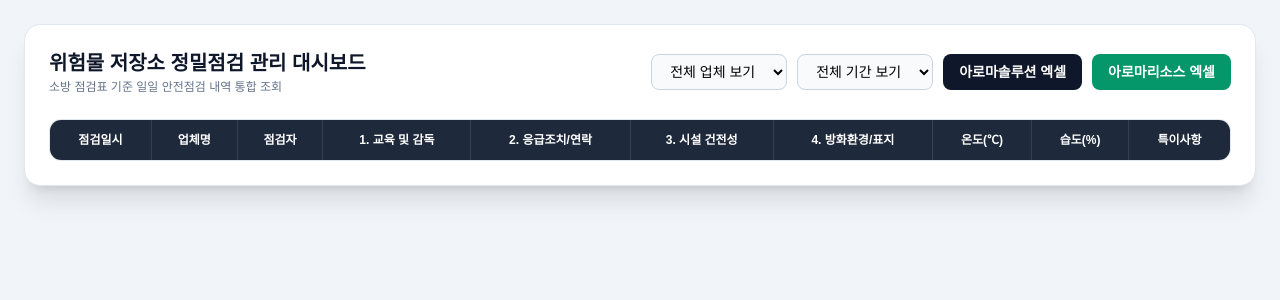
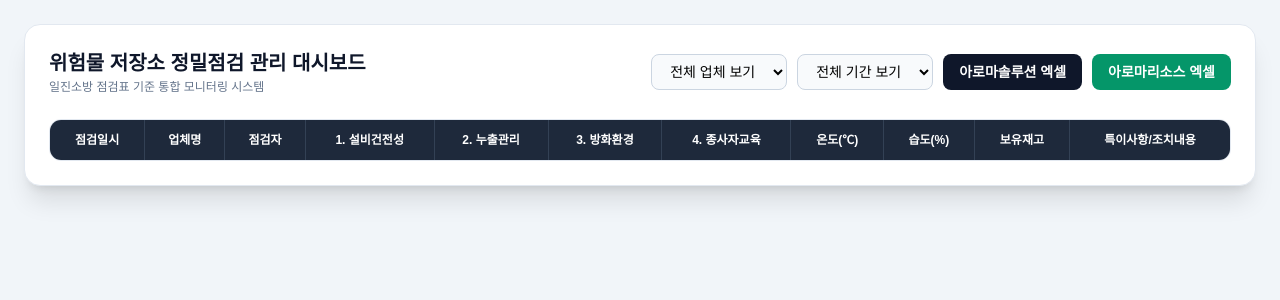
Before and after one commit to wjsdydxo94-a11y/hazardous-check, a Flask app: page /admin in a window 1280 px wide. Shown: the top 300 px of the page. Run offline with Flask 3, Linux system fonts and the light colour scheme; lists and menus that the app fills with data are empty; some libraries are stand-ins or nearby versions; some web fonts are replaced.

Commit message:
Update admin.html

```diff
--- a/templates/admin.html
+++ b/templates/admin.html
@@ -3,7 +3,7 @@
 <head>
     <meta charset="UTF-8">
     <meta name="viewport" content="width=device-width, initial-scale=1.0">
-    <title>위험물 저장소 정밀점검 관리 대시보드</title>
+    <title>위험물 정밀점검 관리 대시보드</title>
     <script src="https://cdn.tailwindcss.com"></script>
     <link href="https://fonts.googleapis.com/css2?family=Pretendard:wght@400;500;600;700&display=swap" rel="stylesheet">
     <style> body { font-family: 'Pretendard', sans-serif; } </style>
@@ -14,7 +14,7 @@
         <div class="flex flex-wrap justify-between items-center mb-6 gap-4">
             <div>
                 <h1 class="text-xl font-bold text-slate-900">위험물 저장소 정밀점검 관리 대시보드</h1>
-                <p class="text-xs text-slate-500 mt-0.5">소방 점검표 기준 일일 안전점검 내역 통합 조회</p>
+                <p class="text-xs text-slate-500 mt-0.5">일진소방 점검표 기준 통합 모니터링 시스템</p>
             </div>
             <div class="flex flex-wrap gap-2.5 items-center">
                 <select id="companySelect" onchange="filterTable()" class="px-3.5 py-2 bg-slate-50 border border-slate-300 rounded-lg text-sm font-medium outline-none">
@@ -37,13 +37,14 @@
                         <th class="py-3 px-3 border-r border-slate-700">점검일시</th>
                         <th class="py-3 px-3 border-r border-slate-700">업체명</th>
                         <th class="py-3 px-3 border-r border-slate-700">점검자</th>
-                        <th class="py-3 px-3 border-r border-slate-700">1. 교육 및 감독</th>
-                        <th class="py-3 px-3 border-r border-slate-700">2. 응급조치/연락</th>
-                        <th class="py-3 px-3 border-r border-slate-700">3. 시설 건전성</th>
-                        <th class="py-3 px-3 border-r border-slate-700">4. 방화환경/표지</th>
+                        <th class="py-3 px-3 border-r border-slate-700">1. 설비건전성</th>
+                        <th class="py-3 px-3 border-r border-slate-700">2. 누출관리</th>
+                        <th class="py-3 px-3 border-r border-slate-700">3. 방화환경</th>
+                        <th class="py-3 px-3 border-r border-slate-700">4. 종사자교육</th>
                         <th class="py-3 px-3 border-r border-slate-700">온도(℃)</th>
                         <th class="py-3 px-3 border-r border-slate-700">습도(%)</th>
-                        <th class="py-3 px-3">특이사항</th>
+                        <th class="py-3 px-3 border-r border-slate-700">보유재고</th>
+                        <th class="py-3 px-3">특이사항/조치내용</th>
                     </tr>
                 </thead>
                 <tbody id="tableBody" class="divide-y divide-slate-200">
@@ -53,48 +54,49 @@
                         <td class="py-3 px-3 font-bold text-slate-800">{{ row.get('업체명', '-') }}</td>
                         <td class="py-3 px-3 text-slate-700">{{ row.get('점검자', '') }}</td>
 
-                        <!-- 1. 교육 및 감독 -->
-                        {% set v1 = row.get('교육및감독', '') %}
+                        <!-- 1. 설비건전성 -->
+                        {% set v1 = row.get('설비건전성', '') %}
                         <td class="py-3 px-3">
                             {% if '양호' in v1|string or '정상' in v1|string or '이상없음' in v1|string %}
                                 <span class="bg-emerald-50 text-emerald-700 px-2 py-1 rounded font-bold">✔ 양호</span>
                             {% elif v1 and v1|string != 'nan' %}
-                                <span class="bg-rose-50 text-rose-700 px-2 py-1 rounded font-bold">✘ 불량</span>
+                                <span class="bg-rose-50 text-rose-700 px-2 py-1 rounded font-bold">✘ 정비요함</span>
                             {% endif %}
                         </td>
 
-                        <!-- 2. 응급조치 -->
-                        {% set v2 = row.get('응급조치', '') %}
+                        <!-- 2. 누출관리 -->
+                        {% set v2 = row.get('누출관리', '') %}
                         <td class="py-3 px-3">
                             {% if '양호' in v2|string or '정상' in v2|string or '이상없음' in v2|string %}
                                 <span class="bg-emerald-50 text-emerald-700 px-2 py-1 rounded font-bold">✔ 양호</span>
                             {% elif v2 and v2|string != 'nan' %}
-                                <span class="bg-rose-50 text-rose-700 px-2 py-1 rounded font-bold">✘ 불량</span>
+                                <span class="bg-rose-50 text-rose-700 px-2 py-1 rounded font-bold">✘ 정비요함</span>
                             {% endif %}
                         </td>
 
-                        <!-- 3. 시설 건전성 -->
-                        {% set v3 = row.get('시설건전성', '') %}
+                        <!-- 3. 방화환경 -->
+                        {% set v3 = row.get('방화환경', '') %}
                         <td class="py-3 px-3">
                             {% if '양호' in v3|string or '정상' in v3|string or '이상없음' in v3|string %}
                                 <span class="bg-emerald-50 text-emerald-700 px-2 py-1 rounded font-bold">✔ 양호</span>
                             {% elif v3 and v3|string != 'nan' %}
-                                <span class="bg-rose-50 text-rose-700 px-2 py-1 rounded font-bold">✘ 불량</span>
+                                <span class="bg-rose-50 text-rose-700 px-2 py-1 rounded font-bold">✘ 정비요함</span>
                             {% endif %}
                         </td>
 
-                        <!-- 4. 방화환경 -->
-                        {% set v4 = row.get('방화환경', '') %}
+                        <!-- 4. 종사자교육 -->
+                        {% set v4 = row.get('종사자교육', '') %}
                         <td class="py-3 px-3">
                             {% if '양호' in v4|string or '정상' in v4|string or '이상없음' in v4|string %}
                                 <span class="bg-emerald-50 text-emerald-700 px-2 py-1 rounded font-bold">✔ 양호</span>
                             {% elif v4 and v4|string != 'nan' %}
-                                <span class="bg-rose-50 text-rose-700 px-2 py-1 rounded font-bold">✘ 불량</span>
+                                <span class="bg-rose-50 text-rose-700 px-2 py-1 rounded font-bold">✘ 정비요함</span>
                             {% endif %}
                         </td>
 
                         <td class="py-3 px-3 text-slate-600">{{ row.get('온도', '') }}</td>
                         <td class="py-3 px-3 text-slate-600">{{ row.get('습도', '') }}</td>
+                        <td class="py-3 px-3 font-semibold text-blue-600">{{ row.get('재고량', '-') }}</td>
 
                         {% set note = row.get('특이사항', '') %}
                         <td class="py-3 px-3 text-left text-slate-700">
```
